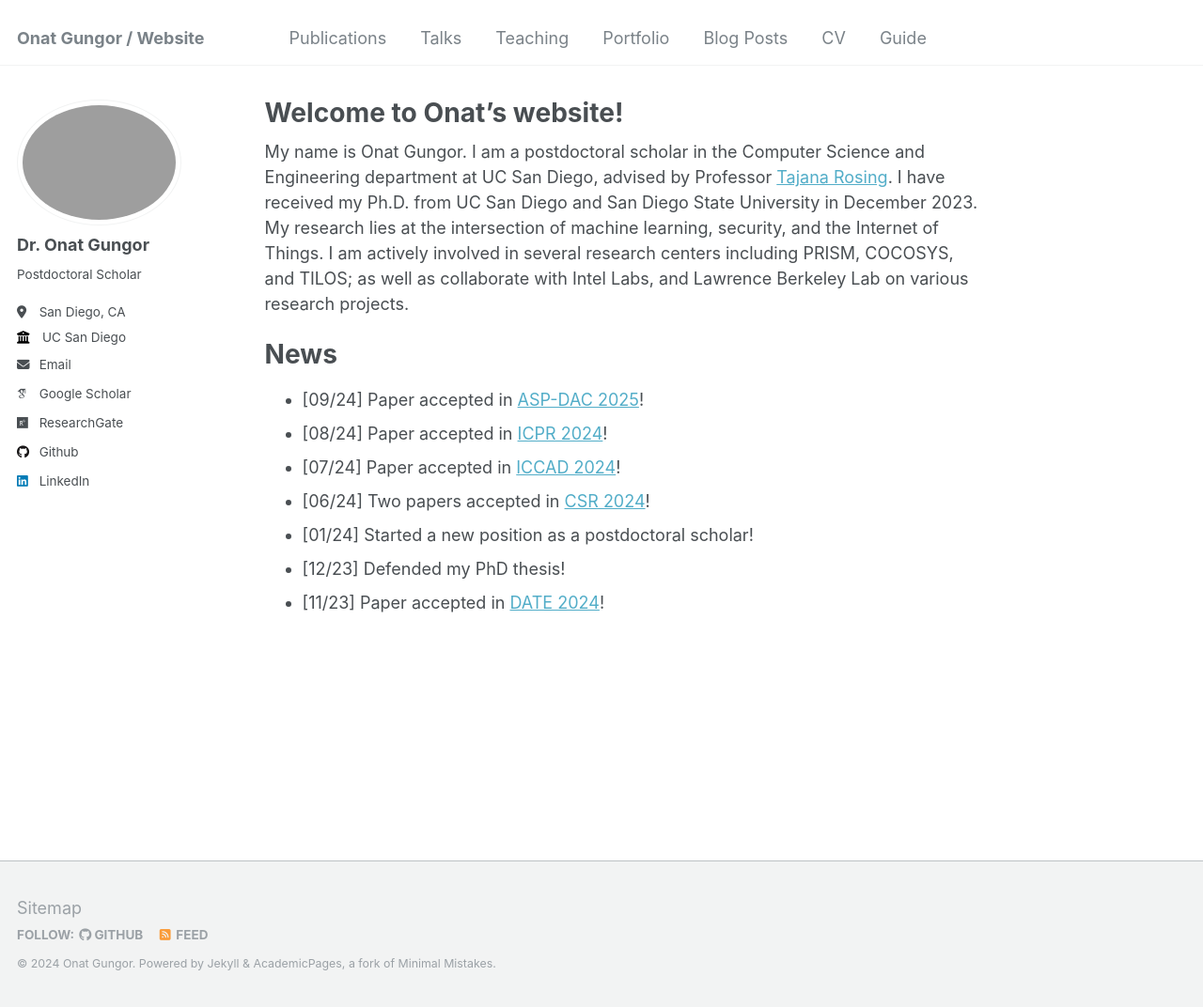
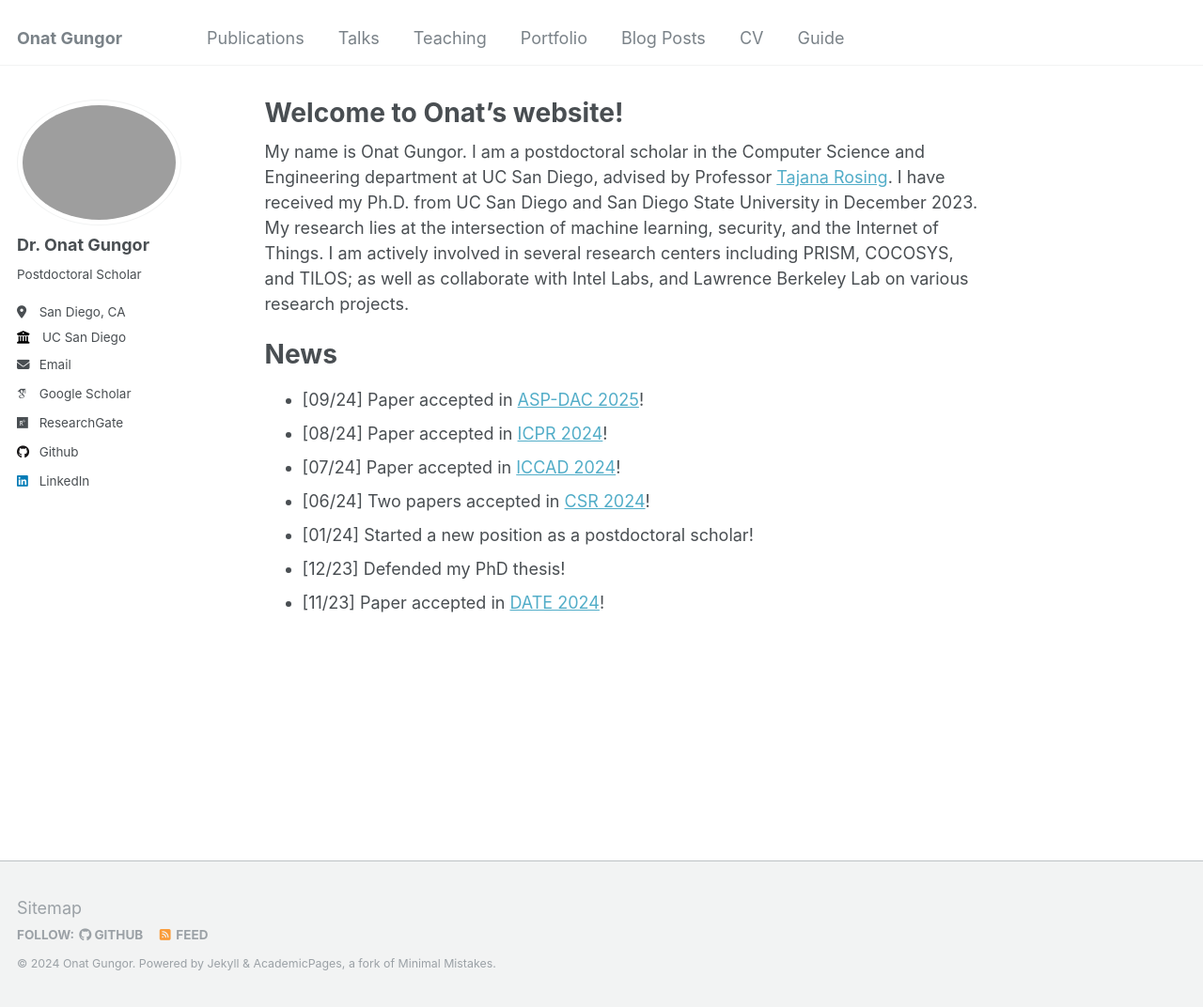
Before and after one commit to onatucsd/onatucsd.github.io, a Jekyll site: the page built from _pages/about.md, in a window 1280 px wide and 1072 px high. Shown: the whole window at 94% size. Built offline with Jekyll 4.4.1, drawn with Linux system fonts in a browser that asks for light colours; some web fonts are replaced.

Commit message:
Update _config.yml

```diff
--- a/_config.yml
+++ b/_config.yml
@@ -8,7 +8,7 @@
 
 # Basic Site Settings
 locale                   : "en-US"
-title                    : "Onat Gungor / Website"
+title                    : "Onat Gungor"
 title_separator          : "-"
 name                     : &name "Onat Gungor"
 description              : &description "Postdoctoral Scholar"
```
